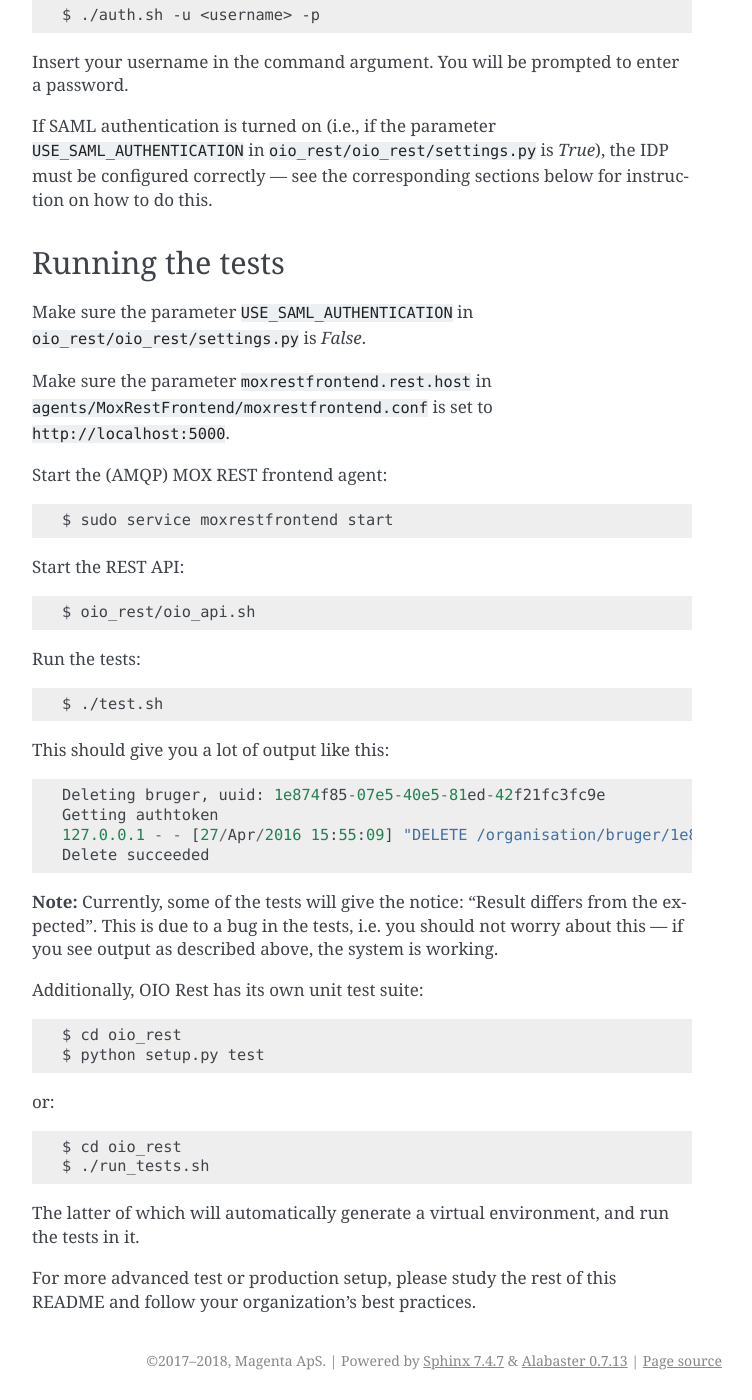
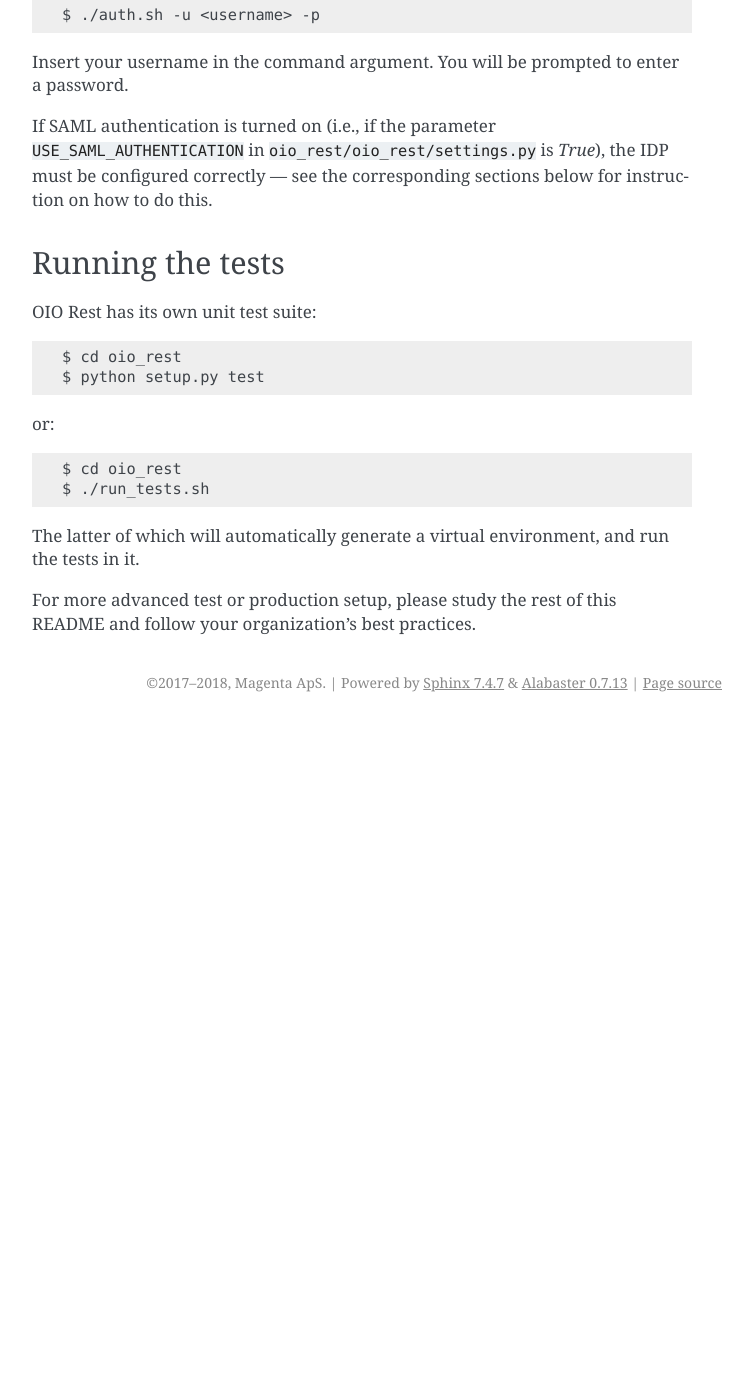
Before and after one commit to magenta-aps/mox, a Sphinx documentation site: the page built from doc/dev/test.rst, in a window 1280 px wide and 1400 px high, scrolled down 921 px. Shown: the whole window, without its empty margins (388-1140 px from the left). Built offline with Sphinx 7.4.7, drawn with Linux system fonts in a browser that asks for light colours; after the commit the page ends 1643 px from its top, so only the background shows below that.

Commit message:
Delete old outdated test documentation

```diff
--- a/doc/dev/test.rst
+++ b/doc/dev/test.rst
@@ -46,37 +46,7 @@ sections below for instruction on how to do this.
 Running the tests
 -----------------
 
-Make sure the parameter ``USE_SAML_AUTHENTICATION`` in
-``oio_rest/oio_rest/settings.py`` is `False`.
-
-Make sure the parameter ``moxrestfrontend.rest.host`` in
-``agents/MoxRestFrontend/moxrestfrontend.conf`` is set to
-``http://localhost:5000``.
-
-Start the (AMQP) MOX REST frontend agent::
-
-    $ sudo service moxrestfrontend start
-
-Start the REST API::
-
-    $ oio_rest/oio_api.sh
-
-Run the tests::
-
-    $ ./test.sh
-
-This should give you a lot of output like this::
-
-    Deleting bruger, uuid: 1e874f85-07e5-40e5-81ed-42f21fc3fc9e
-    Getting authtoken
-    127.0.0.1 - - [27/Apr/2016 15:55:09] "DELETE /organisation/bruger/1e874f85-07e5-40e5-81ed-42f21fc3fc9e HTTP/1.1" 200 -
-    Delete succeeded
-
-**Note:** Currently, some of the tests will give the notice: "Result differs
-from the expected". This is due to a bug in the tests, i.e. you should not
-worry about this — if you see output as described above, the system is working.
-
-Additionally, OIO Rest has its own unit test suite::
+OIO Rest has its own unit test suite::
 
     $ cd oio_rest
     $ python setup.py test
```
